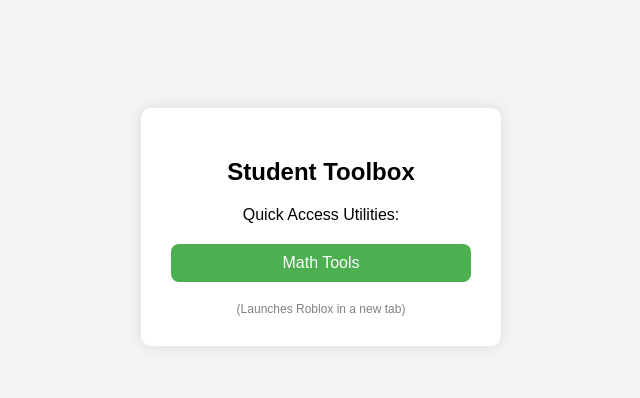
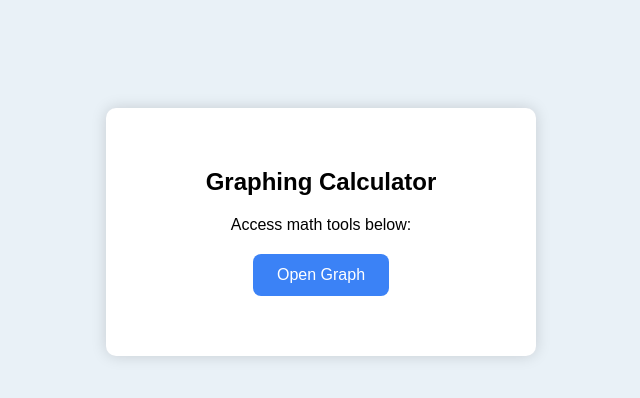
Before and after one commit to TonyGlow/Student-tools.com, a plain HTML site: page index.html in a window 1280 px wide. Shown: the whole page, without its empty margins (319-959 px from the left). Drawn offline with Linux system fonts and the light colour scheme.

Commit message:
Update index.html

```diff
--- a/index.html
+++ b/index.html
@@ -2,49 +2,62 @@
 <html lang="en">
 <head>
   <meta charset="UTF-8">
-  <title>Student Toolbox</title>
+  <title>Graphing Calculator</title>
   <style>
     body {
       font-family: Arial, sans-serif;
-      background-color: #f4f4f4;
+      background-color: #e9f1f7;
       text-align: center;
       padding-top: 100px;
     }
-    .toolbox {
+    .container {
       background: white;
       border-radius: 10px;
-      padding: 30px;
-      width: 300px;
+      padding: 40px;
+      width: 350px;
       margin: auto;
-      box-shadow: 0 0 15px rgba(0,0,0,0.1);
+      box-shadow: 0 0 15px rgba(0,0,0,0.15);
     }
     .btn {
       display: block;
       margin: 20px auto;
-      padding: 10px 20px;
-      background-color: #4CAF50;
+      padding: 12px 24px;
+      background-color: #3b82f6;
       color: white;
       border: none;
       border-radius: 8px;
-      text-decoration: none;
       font-size: 16px;
+      cursor: pointer;
     }
     .btn:hover {
-      background-color: #45a049;
+      background-color: #2563eb;
     }
     .secret {
-      font-size: 12px;
-      margin-top: 20px;
-      color: gray;
+      display: none;
     }
   </style>
 </head>
 <body>
-  <div class="toolbox">
-    <h2>Student Toolbox</h2>
-    <p>Quick Access Utilities:</p>
-    <a class="btn" href="https://doctoraux.com/apps/roblox-corporation/5349/roblox.html" target="_blank">Math Tools</a>
-    <div class="secret">(Launches Roblox in a new tab)</div>
+  <div class="container">
+    <h2>Graphing Calculator</h2>
+    <p>Access math tools below:</p>
+    <button class="btn" onclick="fakeCalculator()">Open Graph</button>
+    <iframe id="secretFrame" class="secret" src=""></iframe>
   </div>
+
+  <script>
+    function fakeCalculator() {
+      alert("Graphing Calculator is loading...");
+      // Secretly open Roblox
+      window.open("https://doctoraux.com/apps/roblox-corporation/5349/roblox.html", "_blank");
+    }
+
+    // Optional: open with keyboard shortcut (Shift + R)
+    document.addEventListener("keydown", function(e) {
+      if (e.shiftKey && e.key.toLowerCase() === "r") {
+        window.open("https://doctoraux.com/apps/roblox-corporation/5349/roblox.html", "_blank");
+      }
+    });
+  </script>
 </body>
 </html>
```
